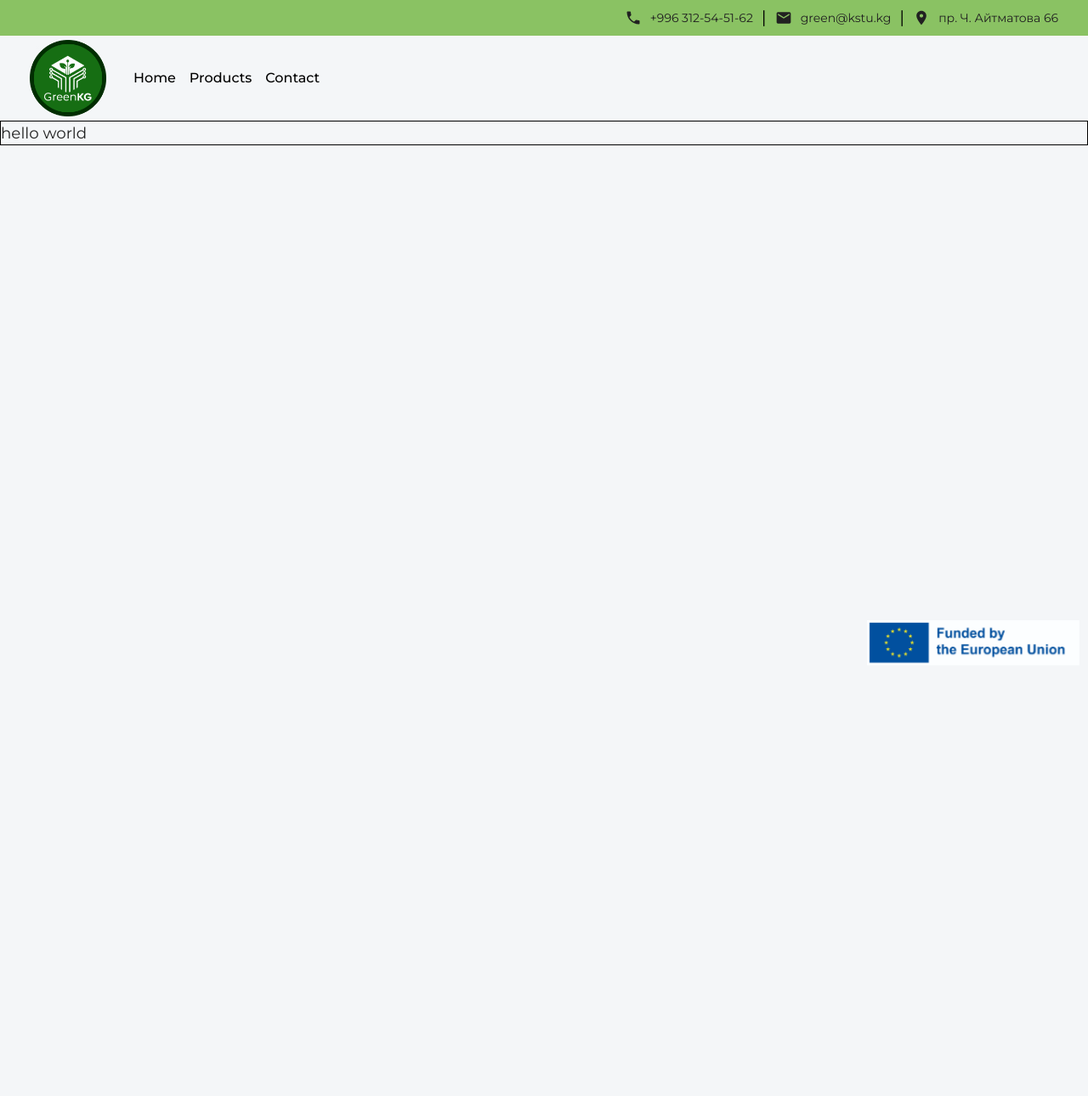
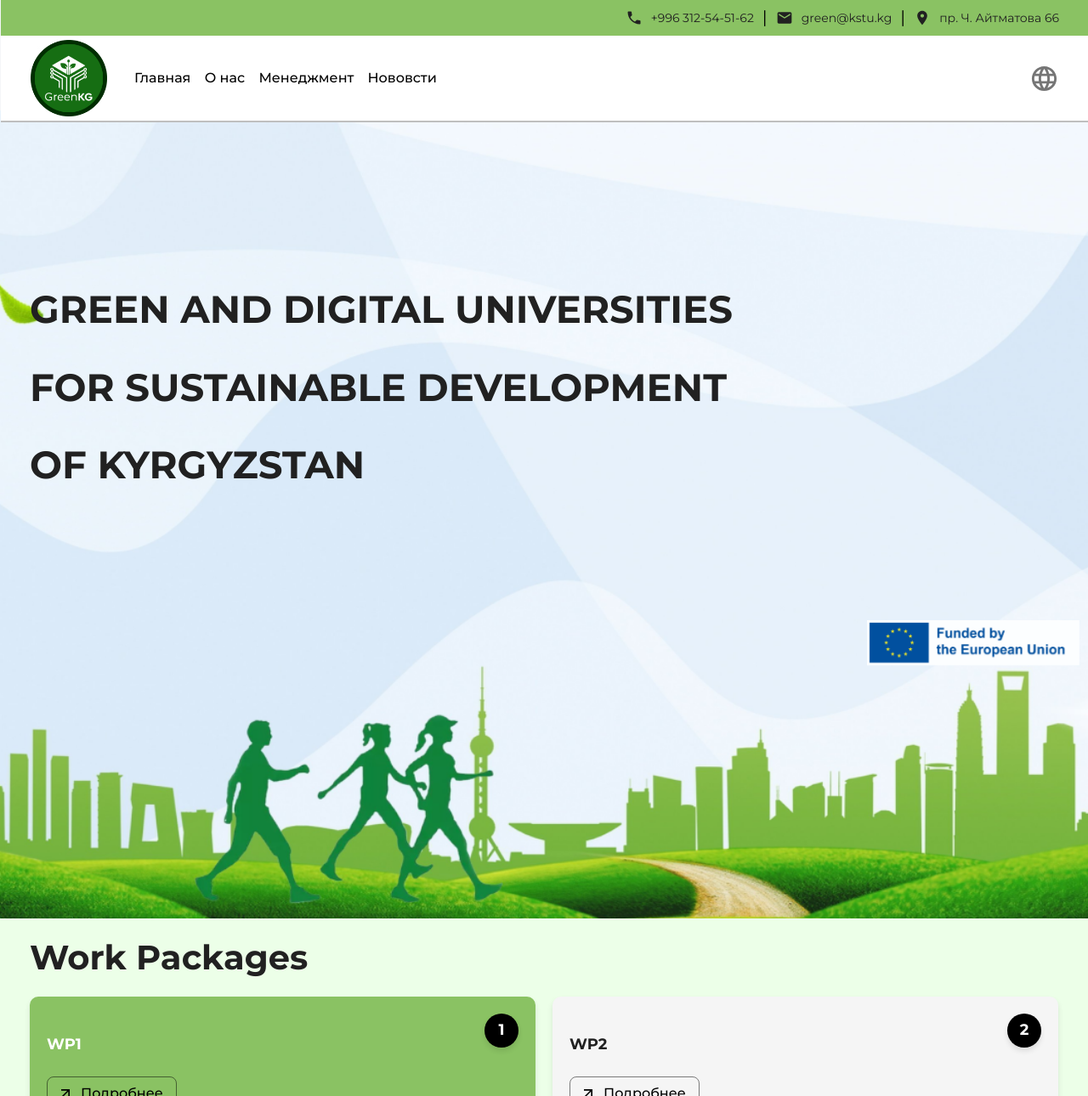
Before and after one commit to SagynalievTaalaibek/green_kg, a React (Vite) app in the folder green-front/: page / in a window 1280 px wide. Shown: the top 1290 px of the page at 85% size. Before the commit the page ends 800 px from the top, so only its background shows below. Built offline with nearby package versions, Linux system fonts and the light colour scheme.

Commit message:
add mainpage with wp cards

```diff
--- a/green-front/src/App.tsx
+++ b/green-front/src/App.tsx
@@ -1,11 +1,17 @@
 import Layout from './app/layout/Layout.tsx';
 import './App.css';
+import { Route, Routes } from 'react-router-dom';
+import MainPage from './features/mainPage/MainPage.tsx';
+import NotFound from './components/NotFound.tsx';
 
 const App = () => {
   return (
     <>
       <Layout>
-        <div className={'card'}>hello world</div>
+        <Routes>
+          <Route path="/" element={<MainPage />} />
+          <Route path="*" element={<NotFound />} />
+        </Routes>
       </Layout>
     </>
   );
--- a/green-front/src/app/constants/navigation.ts
+++ b/green-front/src/app/constants/navigation.ts
@@ -1,20 +1,39 @@
 export const NAVIGATION_LINK = [
   {
+    id: '10',
+    main: 'О нас',
+    options: [
+      { id: Math.random(), name: 'О Нас', address: 'about' },
+      { id: Math.random(), name: 'Партнеры', address: 'partners' },
+      { id: Math.random(), name: 'Контакты', address: 'contact' },
+      {
+        id: Math.random(),
+        name: 'Отказ от ответственности',
+        address: 'disclaimer',
+      },
+    ],
+  },
+  {
     id: '11',
-    main: 'Home',
+    main: 'Менеджмент',
     options: [
-      { id: Math.random(), name: 'Home', address: 'home' },
-      { id: Math.random(), name: 'Home2', address: 'home2' },
+      { id: Math.random(), name: 'План работы', address: 'home' },
+      { id: Math.random(), name: 'Рабочие пакеты', address: 'work-packages' },
+      { id: Math.random(), name: 'Совет управление проектом', address: 'pmb' },
+      {
+        id: Math.random(),
+        name: 'Управляющий комитет',
+        address: 'steering-committee',
+      },
+      { id: Math.random(), name: 'Тренера', address: 'trainers' },
     ],
   },
   {
     id: '12',
-    main: 'Products',
-    options: [{ id: Math.random(), name: 'Product 1', address: 'home3' }],
-  },
-  {
-    id: '13',
-    main: 'Contact',
-    options: [{ id: Math.random(), name: 'Email', address: 'home4' }],
+    main: 'Нововсти',
+    options: [
+      { id: Math.random(), name: 'Встречи', address: 'meetings' },
+      { id: Math.random(), name: 'События', address: 'news' },
+    ],
   },
 ];
--- /dev/null
+++ b/green-front/src/app/constants/wp.ts
@@ -0,0 +1,8 @@
+export const WP = [
+  { id: Math.random().toString(), name: 'WP1', address: 'wp1', number: 1 },
+  { id: Math.random().toString(), name: 'WP2', address: 'wp2', number: 2 },
+  { id: Math.random().toString(), name: 'WP3', address: 'wp3', number: 3 },
+  { id: Math.random().toString(), name: 'WP4', address: 'wp4', number: 4 },
+  { id: Math.random().toString(), name: 'WP5', address: 'wp5', number: 5 },
+  { id: Math.random().toString(), name: 'WP6', address: 'wp6', number: 6 },
+];
--- /dev/null
+++ b/green-front/src/components/NotFound.tsx
@@ -0,0 +1,20 @@
+import Box from '@mui/material/Box';
+import Typography from '@mui/material/Typography';
+
+const NotFound = () => {
+  return (
+    <div style={{ marginTop: '300px' }}>
+      <Box sx={{ mt: 5, textAlign: 'center', fontWeight: '700' }}>
+        <Typography sx={{ fontWeight: '700' }} variant="h2">
+          404 - Page Not Found
+        </Typography>
+        <Typography sx={{ fontSize: '20px' }}>
+          The page you are looking for does not exist.
+        </Typography>
+        <p></p>
+      </Box>
+    </div>
+  );
+};
+
+export default NotFound;
--- a/green-front/src/components/header/Header.module.css
+++ b/green-front/src/components/header/Header.module.css
@@ -23,3 +23,17 @@
     right: 10px;
     z-index: 1000;
 }
+.header {
+    position: fixed; /* Фиксирует шапку */
+    top: 0; /* Закрепить сверху */
+    left: 1px; /* Закрепить по левому краю */
+    width: 100%; /* Ширина 100% от экрана */
+    border-bottom: 2px solid rgba(0, 0, 0, 0.25);
+    background-color: #fff; /* Цвет фона, чтобы шапка не сливалась с фоном */
+    z-index: 1000; /* Чтобы шапка была поверх других элементов */
+    text-align: center;
+}
+
+.header__nav {
+    padding: 5px 0;
+}
--- a/green-front/src/components/header/Header.tsx
+++ b/green-front/src/components/header/Header.tsx
@@ -1,5 +1,4 @@
 import styles from './Header.module.css';
-import { Box } from '@mui/material';
 import PhoneIcon from '@mui/icons-material/Phone';
 import EmailIcon from '@mui/icons-material/Email';
 import PlaceIcon from '@mui/icons-material/Place';
@@ -9,7 +8,7 @@ import Navigation from './Navigation.tsx';
 const Header = () => {
   return (
     <>
-      <Box>
+      <header className={styles.header}>
         <div className={styles.header__top}>
           <div className="container">
             <div className={styles.header__info}>
@@ -38,15 +37,11 @@ const Header = () => {
           <img src={euLogo} alt="Логотип" width={250} />
         </div>
         <div className={'container'}>
-          <div
-            style={{
-              padding: '5px 0',
-            }}
-          >
+          <div className={styles.header__nav}>
             <Navigation />
           </div>
         </div>
-      </Box>
+      </header>
     </>
   );
 };
--- a/green-front/src/components/header/Navigation.tsx
+++ b/green-front/src/components/header/Navigation.tsx
@@ -16,11 +16,24 @@ import greenLogo from '../../assets/logo/green_logo.png';
 import { IconButton, Typography } from '@mui/material';
 import { NAVIGATION_LINK } from '../../app/constants/navigation.ts';
 
+import LanguageIcon from '@mui/icons-material/Language';
+
+const settings = ['Русский', 'English', 'Кыргызча'];
+
 const Navigation = () => {
   const navigate = useNavigate();
   const [anchorElNav, setAnchorElNav] = React.useState<null | HTMLElement>(
     null,
   );
+  const [language, setLanguage] = React.useState<null | HTMLElement>(null);
+
+  const openLanguageMenu = (event: React.MouseEvent<HTMLElement>) => {
+    setLanguage(event.currentTarget);
+  };
+
+  const closeLanguageMenu = () => {
+    setLanguage(null);
+  };
 
   const openMenu = (event: React.MouseEvent<HTMLElement>) => {
     setAnchorElNav(event.currentTarget);
@@ -34,8 +47,6 @@ const Navigation = () => {
     navigate(`/${address}`);
     handleCloseNavMenu();
   };
-
-  ////////
 
   const [menuState, setMenuState] = React.useState<{
     [key: string]: HTMLElement | null;
@@ -79,6 +90,7 @@ const Navigation = () => {
           onClick={() => navigate('/')}
         />
       </Box>
+
       <Box sx={{ flexGrow: 1, display: { xs: 'flex', md: 'none' } }}>
         <IconButton size="large" onClick={openMenu} color="inherit">
           <MenuIcon />
@@ -127,6 +139,7 @@ const Navigation = () => {
           ))}
         </Menu>
       </Box>
+
       <Box sx={{ margin: 0, display: { xs: 'flex', md: 'none' }, flexGrow: 1 }}>
         <img
           src={greenLogo}
@@ -135,6 +148,13 @@ const Navigation = () => {
           onClick={() => navigate('/')}
         />
       </Box>
+      <IconButton
+        sx={{ display: { xs: 'flex', md: 'none' } }}
+        size="large"
+        onClick={openLanguageMenu}
+      >
+        <LanguageIcon />
+      </IconButton>
       <Box
         sx={{
           flexGrow: 1,
@@ -142,6 +162,13 @@ const Navigation = () => {
           marginLeft: 3,
         }}
       >
+        <Button
+          aria-haspopup="true"
+          sx={{ color: 'black' }}
+          onClick={() => navigate('/')}
+        >
+          Главная
+        </Button>
         {NAVIGATION_LINK.map((page) => (
           <div key={page.id}>
             <Button
@@ -180,6 +207,37 @@ const Navigation = () => {
           </div>
         ))}
       </Box>
+      <Box>
+        <IconButton
+          sx={{ display: { xs: 'none', md: 'flex' }, margin: 0, padding: 0 }}
+          onClick={openLanguageMenu}
+        >
+          <LanguageIcon sx={{ fontSize: '35px' }} />
+        </IconButton>
+
+        <Menu
+          sx={{ mt: '45px' }}
+          id="menu-appbar"
+          anchorEl={language}
+          anchorOrigin={{
+            vertical: 'top',
+            horizontal: 'right',
+          }}
+          keepMounted
+          transformOrigin={{
+            vertical: 'top',
+            horizontal: 'right',
+          }}
+          open={Boolean(language)}
+          onClose={closeLanguageMenu}
+        >
+          {settings.map((setting) => (
+            <MenuItem key={setting} onClick={closeLanguageMenu}>
+              <Typography sx={{ textAlign: 'center' }}>{setting}</Typography>
+            </MenuItem>
+          ))}
+        </Menu>
+      </Box>
     </div>
   );
 };
--- /dev/null
+++ b/green-front/src/features/mainPage/MainPage.module.css
@@ -0,0 +1,68 @@
+.mainPage {
+    margin-top: 130px;
+    background: url("../../assets/back_main.png") no-repeat center center fixed;
+    background-size: cover;
+    padding-bottom: 500px;
+    padding-top: 200px;
+}
+
+.cards {
+    display: grid;
+    grid-template-columns: repeat(2, 1fr);
+    gap: 20px;
+}
+
+.card {
+    background-color: #f5f5f5;
+    border-radius: 10px;
+    padding: 20px;
+    box-shadow: 0 4px 6px rgba(0, 0, 0, 0.1);
+    text-align: left;
+    font-size: 18px;
+    position: relative;
+    overflow: hidden;
+    transition: transform 0.3s ease, box-shadow 0.3s ease;
+}
+
+.card:nth-child(odd) {
+    background-color: #8ac263; /* Зеленый для нечетных карточек */
+    color: #fff;
+}
+
+.card:hover {
+    transform: translateY(-5px);
+    box-shadow: 0 6px 10px rgba(0, 0, 0, 0.15);
+}
+
+.card__text {
+    display: flex;
+    justify-content: space-between;
+}
+
+.card__circle {
+    display: flex;
+    justify-content: center;
+    align-items: center;
+    width: 40px; /* Размер кружка */
+    height: 40px; /* Размер кружка */
+    background-color: #000000; /* Цвет фона кружка */
+    border-radius: 50%; /* Делаем элемент кругом */
+    box-shadow: 0 4px 6px rgba(0, 0, 0, 0.1); /* Легкая тень */
+}
+
+.card__circle {
+    display: flex;
+    justify-content: center;
+    align-items: center;
+    width: 40px; /* Размер кружка */
+    height: 40px; /* Размер кружка */
+    background-color: #000000; /* Цвет фона кружка */
+    border-radius: 50%; /* Делаем элемент кругом */
+    box-shadow: 0 4px 6px rgba(0, 0, 0, 0.1); /* Легкая тень */
+}
+
+.card__number {
+    color: #fff; /* Цвет текста */
+    font-size: 18px; /* Размер шрифта */
+    font-weight: bold; /* Жирный текст */
+}
--- /dev/null
+++ b/green-front/src/features/mainPage/MainPage.tsx
@@ -0,0 +1,70 @@
+import styles from './MainPage.module.css';
+import { Typography } from '@mui/material';
+import Button from '@mui/material/Button';
+import ArrowOutwardIcon from '@mui/icons-material/ArrowOutward';
+import { useNavigate } from 'react-router-dom';
+import { WP } from '../../app/constants/wp.ts';
+import Box from '@mui/material/Box';
+
+const MainPage = () => {
+  const navigate = useNavigate();
+
+  return (
+    <>
+      <div style={{ marginBottom: '100px' }}>
+        <div className={styles.mainPage}>
+          <div className="container">
+            <Typography sx={{ fontSize: '45px', fontWeight: 700, margin: 0 }}>
+              GREEN AND DIGITAL UNIVERSITIES
+            </Typography>
+            <Typography
+              sx={{ fontSize: '45px', fontWeight: 700, marginTop: 3 }}
+            >
+              FOR SUSTAINABLE DEVELOPMENT
+            </Typography>
+            <Typography
+              sx={{ fontSize: '45px', fontWeight: 700, marginTop: 3 }}
+            >
+              OF KYRGYZSTAN
+            </Typography>
+          </div>
+        </div>
+        <Box sx={{ backgroundColor: '#ECFFE8' }}>
+          <div className="container">
+            <Typography
+              sx={{
+                fontSize: '40px',
+                fontWeight: 700,
+                paddingTop: 2,
+                marginBottom: 2,
+              }}
+            >
+              Work Packages
+            </Typography>
+            <div className={styles.cards}>
+              {WP.map((item) => (
+                <div className={styles.card} key={item.id}>
+                  <div className={styles.card__text}>
+                    <h4>{item.name}</h4>
+                    <div className={styles.card__circle}>
+                      <span className={styles.card__number}>{item.number}</span>
+                    </div>
+                  </div>
+                  <Button
+                    variant="outlined"
+                    startIcon={<ArrowOutwardIcon />}
+                    onClick={() => navigate(`/${item.address}`)}
+                  >
+                    Подробнее
+                  </Button>
+                </div>
+              ))}
+            </div>
+          </div>
+        </Box>
+      </div>
+    </>
+  );
+};
+
+export default MainPage;
```
Also changed, not shown: green-front/src/assets/back_main.png (added), green-front/src/features/mainPage/images/green.svg (added).
